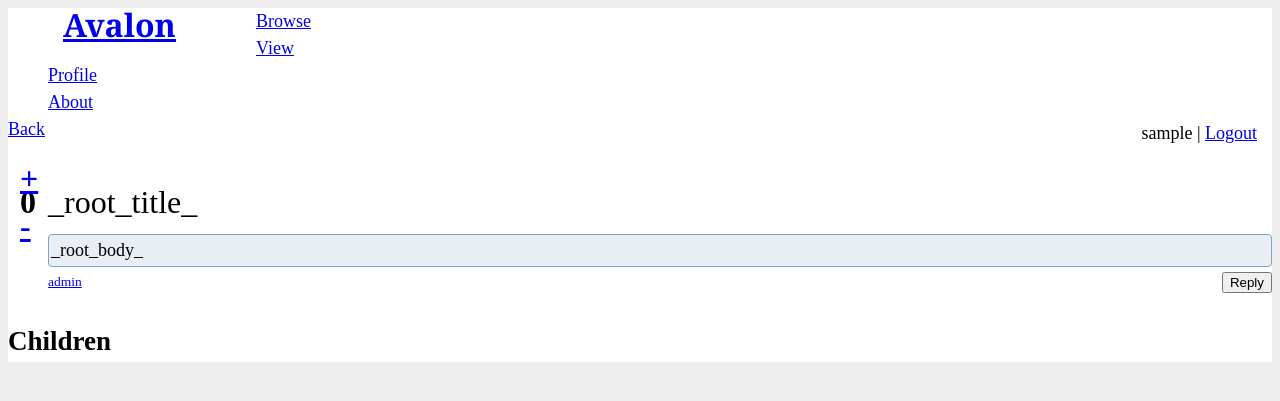
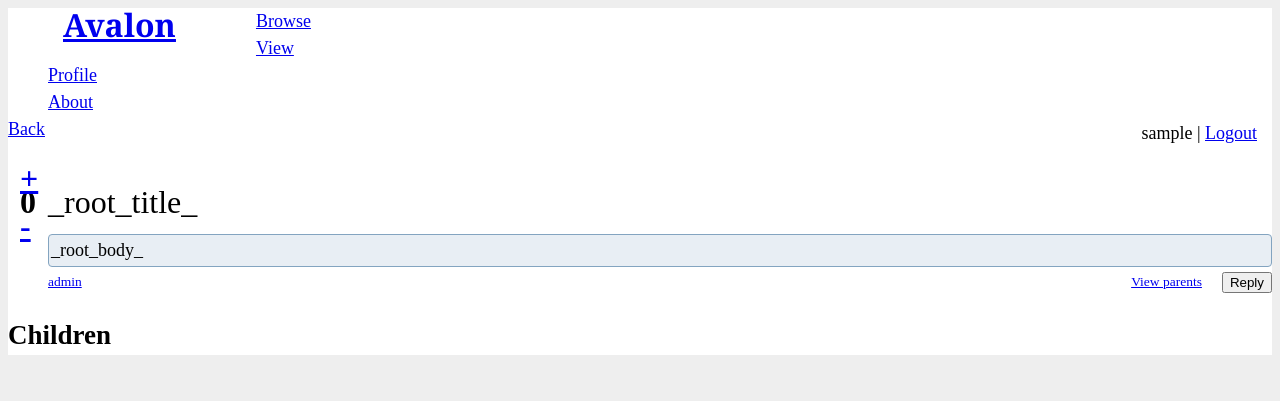
Before and after one commit to yedi/Avalon, a Flask app: page / in a window 1280 px wide. Shown: the top 401 px of the page. Run offline with Flask 2, Linux system fonts and the light colour scheme; the visitor is signed in with stand-in values (Sample User, id 1); data comes from the database, SQL or seed files in the repository; data that the repository does not hold is empty; style sheets or scripts are compiled from the project's sources; some libraries are stand-ins or nearby versions.

Commit message:
can now view a node's parents.

```diff
--- a/avalon.py
+++ b/avalon.py
@@ -101,29 +101,32 @@ def get_item(item_id):
     # for child in query_db('SELECT * FROM items WHERE id in (SELECT child FROM relations WHERE parent = ?) order by id desc', [item_id]):
     #     children.append(child)  ## I don't think I need these two lines... dk why i did it
 
+    parents = []
+    parents = query_db('SELECT * FROM items WHERE id in (SELECT parent FROM relations WHERE child = ?) order by id desc', [item_id])
+
     user_ids = set([item['user_id'] for item in children + [item]])
     user_id_string = '(' + ','.join([str(i) for i in user_ids]) + ')'
     users = []
     users = query_db('SELECT * FROM users WHERE id in ' + user_id_string)
     #users = query_db('SELECT * FROM users WHERE id IN (' + ','.join(['?'] * len(user_ids)) + ')', user_ids)
 
-    return item, children, users
+    return item, children, parents, users
 
 
 @app.route('/')
 def index():
     # return show_item(0)
     session['current_item'] = 0
-    item, children, users = get_item(0)
-    return render_template('page.html', item=item, children=children, users=users, tab='browse-tab')
+    item, children, parents, users = get_item(0)
+    return render_template('page.html', item=item, children=children, parents=parents, users=users, tab='browse-tab')
 
 
 @app.route('/<int:item_id>')
 def item_page(item_id):
     # return show_item(item_id)
     session['current_item'] = item_id
-    item, children, users = get_item(item_id)
-    return render_template('page.html', item=item, children=children, users=users, tab='browse-tab')
+    item, children, parents, users = get_item(item_id)
+    return render_template('page.html', item=item, children=children, parents=parents, users=users, tab='browse-tab')
 
 
 @app.route('/add', methods=['POST'])
@@ -244,8 +247,12 @@ def vote():
 
 @app.route('/displayChild', methods=['POST'])
 def displayChild():
-    child, children, users = get_item(request.form['item_id'])
-    child_dict = {"child": child, "c_children": children, "users": users, 'id': request.form['item_id']}
+    child, children, parents, users = get_item(request.form['item_id'])
+    child_dict = {  "child": child,
+                    "c_children": children,
+                    "c_parents": parents,
+                    "users": users,
+                    'id': request.form['item_id']}
     return jsonify(child_dict)
 
 
--- a/static/page.less
+++ b/static/page.less
@@ -125,11 +125,17 @@ ul {
 
 .node-footer {
   margin-left: 40px;
+  vertical-align: top;
+  font-size: 75%;
 }
 
 .by-user {
-  font-size: 75%;
-  vertical-align: top;
+  /* margin-right: 20px; */
+}
+
+.parents-btn {
+  margin-right: 20px;
+  float: right;
 }
 
 .post-button {
@@ -140,3 +146,7 @@ ul {
   margin-left: 20px;
   display: block;
 }
+
+.parents-div {
+  margin-left: 40px;
+}
--- a/templates/page.html
+++ b/templates/page.html
@@ -13,6 +13,7 @@ var user_list = {};
   node_list[{{ item['id'] }}] = {
     id: {{ item['id'] }},
     children: [],
+    parents: [],
   };
   parent_id = {{ item['id'] }};
 
@@ -23,6 +24,13 @@ var user_list = {};
   {% for child in children %}
     node_list[parent_id].children.push({{ child['id'] }});
     item_list[{{ child['id'] }}] = eval({{ child|tojson|safe }});
+  {% endfor %}
+{% endif %}
+
+{% if parents %}
+  {% for parent in parents %}
+    node_list[parent_id].parents.push({{ parent['id'] }});
+    item_list[{{ parent['id'] }}] = eval({{ parent|tojson|safe }});
   {% endfor %}
 {% endif %}
 
@@ -153,9 +161,15 @@ function createNodeElement(item_id) {
       .attr('onclick', 'return false')
       .text(user_list[item.user_id].username);
 
+  var parents_btn = $('<a />')
+      .addClass('parents-btn')
+      .attr('href', '#')
+      .attr('onclick', 'return false')
+      .text("View parents")
+
   var node_footer = $('<div />')
       .addClass('node-footer span7')
-      .append(by_user, post_button);
+      .append(by_user, post_button, parents_btn);
 
   var node_element = $('<span />')
       .addClass('node')
@@ -227,6 +241,7 @@ function renderSlide(type) {
     {
       var item = data.child;
       var children = data.c_children;
+      var parents = data.c_parents;
       var users = data.users;
 
       //adds the new item to the item list,
@@ -234,7 +249,8 @@ function renderSlide(type) {
       item_list[item.id] = item;
       node_list[item.id] = {
         id: item.id,
-        children: new Array(),
+        children: [],
+        parents: [],
       };
 
       //adds the children each to the item list,
@@ -243,6 +259,14 @@ function renderSlide(type) {
         item_list[children[i].id] = children[i];
         node_list[item.id].children.push(children[i].id);
       };
+
+      //adds the parents each to the item list,
+      //updates the new item's node object with the list of it's children
+      for (var i = 0; i < parents.length; i++) {
+        item_list[parents[i].id] = parents[i];
+        node_list[item.id].parents.push(parents[i].id);
+      };
+
 
       //adds the users each to the user list,
       for (var i = 0; i < users.length; i++) {
@@ -344,6 +368,42 @@ function createPostDiv(type) {
       .append(post_form);
 
   slide.find('.node').append(post_div);
+}
+
+/*
+ * creates the parents div for a node
+ */
+function createParentsDiv(type) {
+  var slide = $('#' + type + '-node');
+  var slide_id = (type === 'parent')?parent_id:child_id;
+
+  var parent = function(item_id) {
+    var parent_link = $('<a />')
+        .attr('href', '/' + item_id)
+        //.attr('onclick', 'return false;')
+        .addClass('parent-link')
+        .text(item_list[item_id].title);
+
+    return parent_link;
+  }
+
+  slide_parents = node_list[slide_id].parents;
+
+  var parent_links = [];
+  for (var i = 0; i < slide_parents.length && i < 5; i++) {
+    parent_links.push(parent(slide_parents[i]));
+  }
+
+  var parents_div = $('<div />')
+      .addClass('parents-div')
+      .text('Parents: ')
+      //.append(parent_links);
+
+  for (var i = 0; i < slide_parents.length && i < 5; i++) {
+    parents_div.append(parent(slide_parents[i]), " ");
+  }
+
+  slide.find('.node').append(parents_div);
 }
 
 /**
@@ -480,6 +540,22 @@ $(document).ready(function() {
     from_selector.find('.post-div').slideToggle('fast');
   });
 
+  doc.on('click', '.parents-btn', function() {
+    if ($(this).parents('#parent-node').length === 0) {
+      from = 'child';
+    }
+    else {
+      from = 'parent';
+    }
+    var from_selector = $('#' + from + '-node');
+
+    if (from_selector.find('.parents-div').length === 0) {
+      createParentsDiv(from);
+      return;
+    }
+    from_selector.find('.parents-div').slideToggle('fast');
+  });
+
   //shift back one level
   $('#back').on("click", function(){
     if (!shiftSlides(-1)) return;
```
